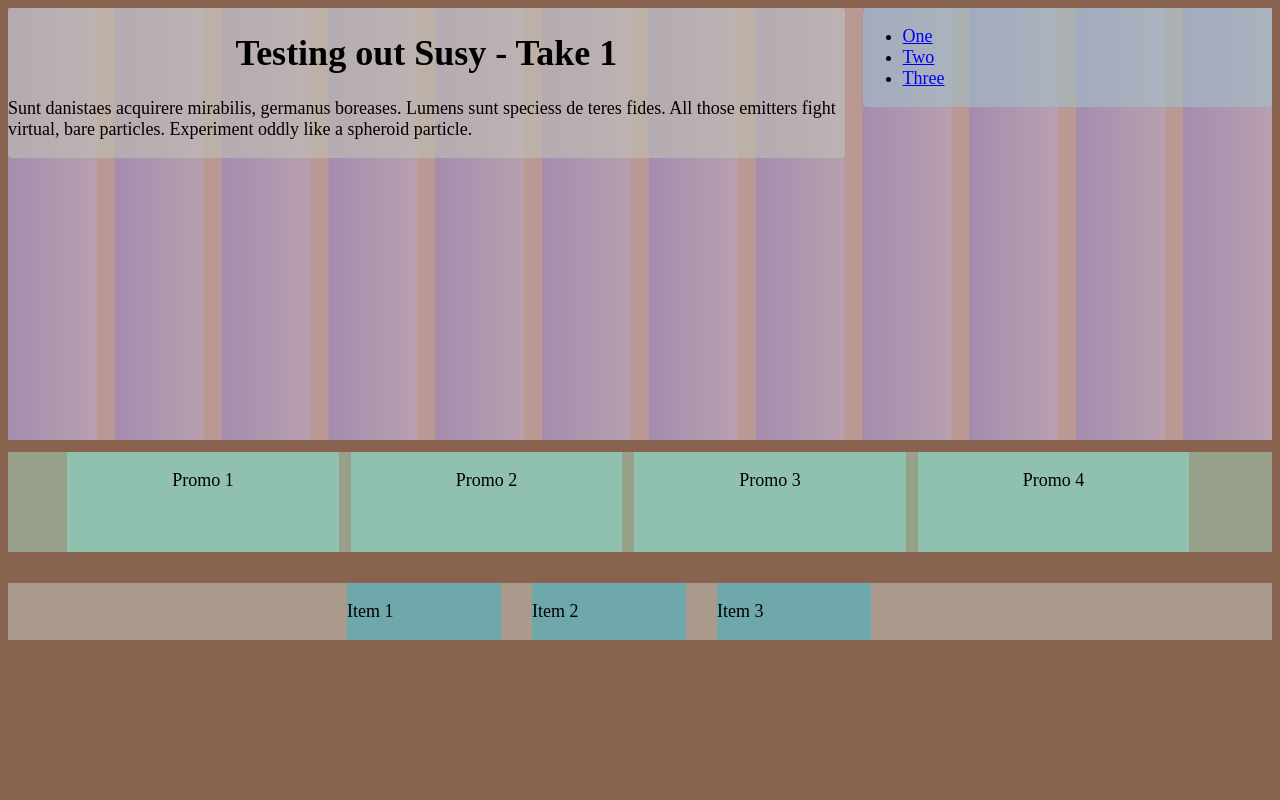
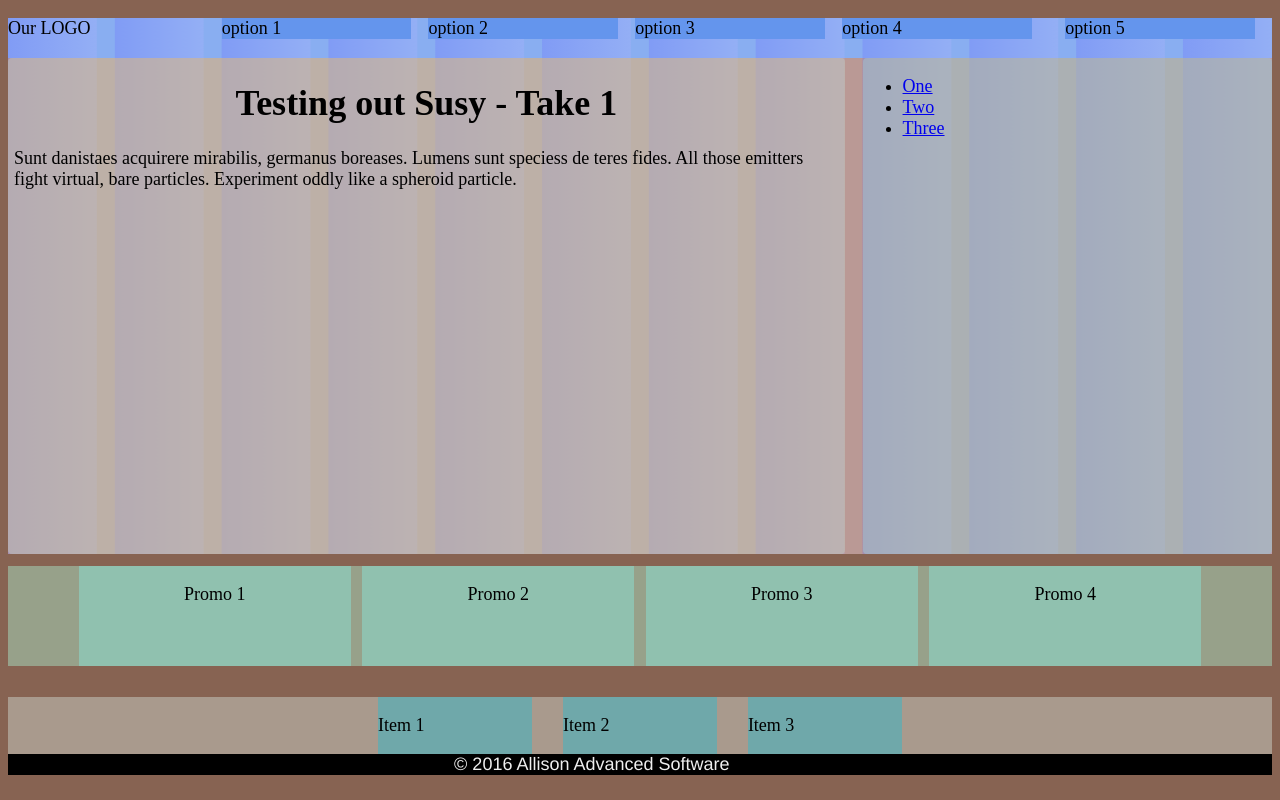
Before and after one commit to rohanthewiz/susy_layout, a plain HTML site: page index.html in a window 1280 px wide. Drawn offline with nearby package versions, Linux system fonts and the light colour scheme; files that its build step writes are made by us from their sources.

Commit message:
Add heading and copyright
- Improve styles of layout

```diff
--- a/index.html
+++ b/index.html
@@ -6,6 +6,19 @@
     <title>Susy Test 1</title>
 </head>
 <body class="homepage">
+<header id="heading">
+    <div class="heading__logo">Our LOGO</div>
+    <nav class="heading__top-nav">
+        <ul class="heading__top-nav__menu">
+            <li>option 1</li>
+            <li>option 2</li>
+            <li>option 3</li>
+            <li>option 4</li>
+            <li>option 5</li>
+        </ul>
+    </nav>
+</header>
+
 <div id="mid-body">
     <main>
         <h1>Testing out Susy - Take 1</h1>
@@ -53,5 +66,7 @@
     </div>
 </div>
 
+<div id="copyright"><span>&copy; 2016 Allison Advanced Software</span></div>
+
 </body>
 </html>
--- a/sass/app.scss
+++ b/sass/app.scss
@@ -10,19 +10,48 @@ $susy: (
 @include border-box-sizing;
 
 body.homepage {
-  background-color: #876350;
+  background-color: #876352;
   font-size: 18px;
+
+  #heading {
+    @include container;
+    height: 40px;
+    background-color: lighten(cornflowerblue, 8%);
+
+    .heading__logo {
+      @include span(2);
+      height: 100%;
+    }
+    .heading__top-nav {
+      height: 100%;
+      &__menu {
+        list-style: none;
+        > li {
+          @include span(2);
+          display: inline-block;
+          height: 100%;
+          background-color: cornflowerblue;
+          &:last-child {
+            float: right;
+          }
+        }
+      }
+    }
+  }
 
   #mid-body {
     @include container;
     background-color: rgba(220, 190, 194, 0.6);
     width: 100%;
-    height: 54vh;
+    height: 62vh;
 
     main {
       @include span(8);
+      height: 100%;
       background-color: rgba(192, 192, 180, 0.6);
       border-radius: 4px;
+      padding-left: 6px;
+      padding-right: 6px;
       h1 {
         text-align: center;
       }
@@ -30,6 +59,7 @@ body.homepage {
 
     aside.relevant-links {
       @include span(4 last);
+      height: 100%;
       background-color: rgba(162, 192, 200, 0.6);
       border-radius: 4px;
     }
@@ -46,7 +76,7 @@ body.homepage {
         text-align: center;
         background-color: rgba(140, 216, 200, 0.6);
         &:first-child {
-          margin-left: span(1);
+          margin-left: span(1) + gutter();
         }
       }
     }
@@ -62,9 +92,23 @@ body.homepage {
         @include span(1);
         background-color: lighten(cadetblue, 5%);
         &:first-child {
-          margin-left: span(2);
+          margin-left: span(2) + gutter();
         }
       }
     }
   }
+
+  @include nested(3) {
+    #copyright {
+      @include susy-clearfix;
+      font-family: Helvetica, Arial, sans-serif;
+      background-color: black;
+      color: #efefef;
+
+      span {
+        @include span(1);
+        margin-left: span(1) + gutter();
+      }
+    }
+  }
 }
```
Also changed, not shown: 1 other file.
